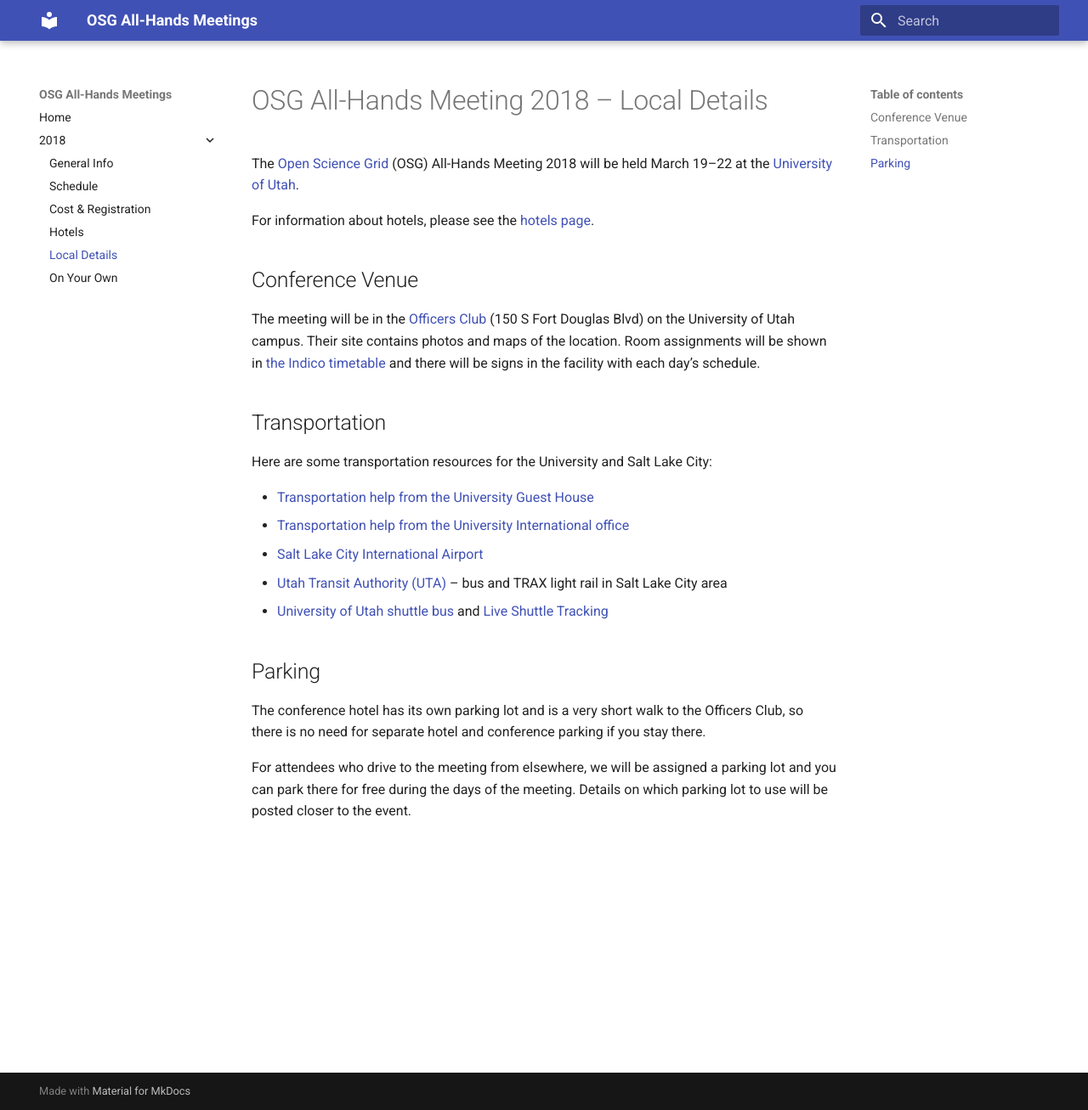
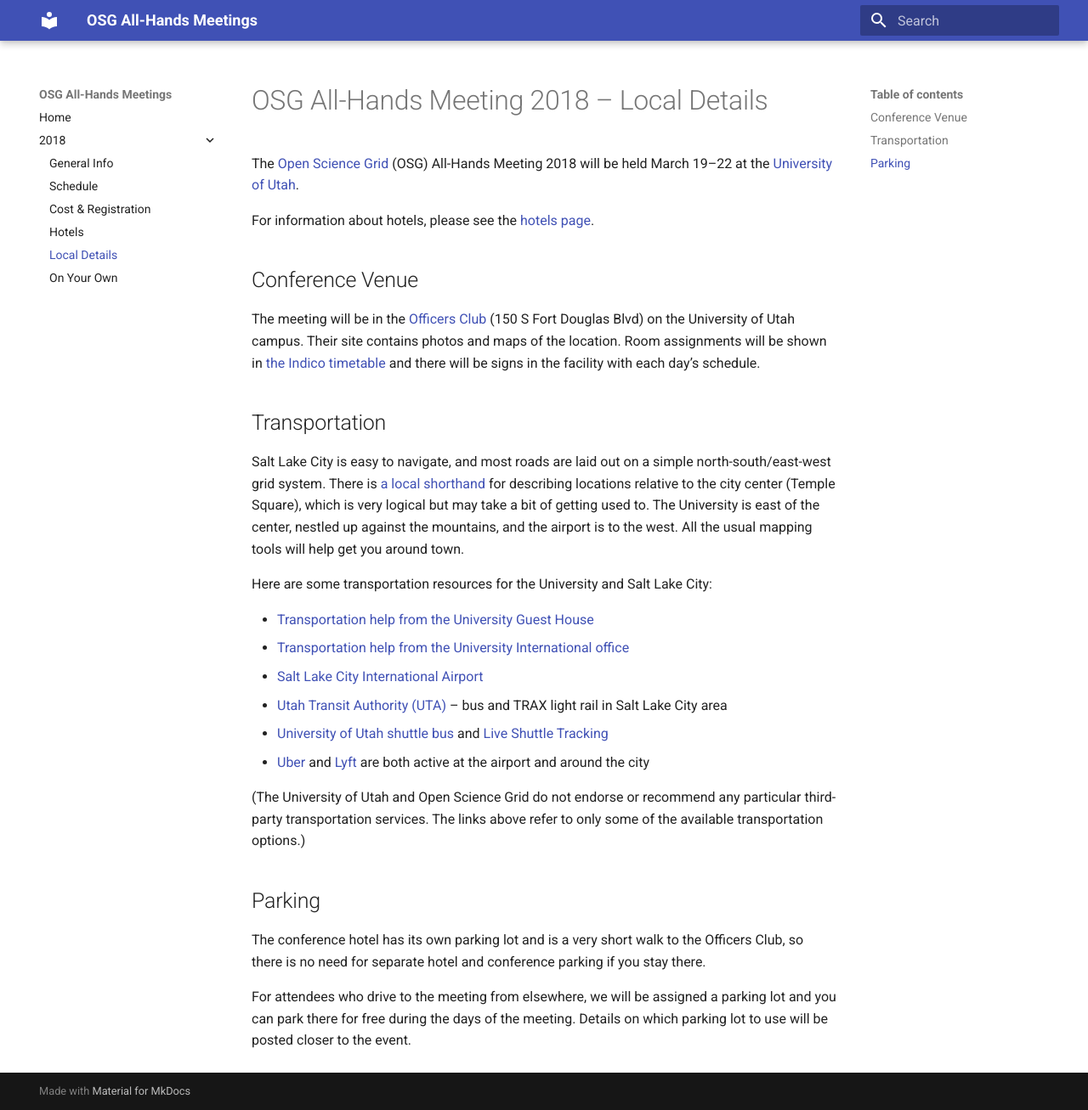
Before and after one commit to osg-htc/all-hands, an MkDocs documentation site: the page built from docs/2018/local.md, in a window 1280 px wide and 1307 px high. Shown: the whole window at 85% size. Built offline with MkDocs 1.6.1 and Material for MkDocs 9.7.7, drawn with Linux system fonts in a browser that asks for light colours; old or Windows-style settings are respelled for this version of MkDocs.

Commit message:
Incorporated suggestions from Anita

```diff
--- a/docs/2018/local.md
+++ b/docs/2018/local.md
@@ -14,6 +14,12 @@
 
 ## Transportation
 
+Salt Lake City is easy to navigate, and most roads are laid out on a simple north-south/east-west grid system.  There is
+[a local shorthand](http://www.exploreutah.com/GettingAround/Navigating_Utahs_Streets.shtml) for describing locations
+relative to the city center (Temple Square), which is very logical but may take a bit of getting used to.  The
+University is east of the center, nestled up against the mountains, and the airport is to the west.  All the usual
+mapping tools will help get you around town.
+
 Here are some transportation resources for the University and Salt Lake City:
 
 * [Transportation help from the University Guest House](http://www.universityguesthouse.com/Location-Transportation)
@@ -21,6 +27,10 @@
 * [Salt Lake City International Airport](https://www.slcairport.com)
 * [Utah Transit Authority (UTA)](http://www.rideuta.com/)&nbsp;&ndash; bus and TRAX light rail in Salt Lake City area
 * [University of Utah shuttle bus](https://commuterservices.utah.edu/mass-transit/shuttles/) and [Live Shuttle Tracking](http://www.uofubus.com/)
+* [Uber](https://www.uber.com/airports/slc/) and [Lyft](https://www.lyft.com/airports/slc) are both active at the airport and around the city
+
+(The University of Utah and Open Science Grid do not endorse or recommend any particular third-party transportation
+services.  The links above refer to only some of the available transportation options.)
 
 ## Parking
 
```
Also changed, not shown: docs/2018/on-your-own.md (+1 -0 lines), docs/2018/registration.md (+2 -2 lines).
